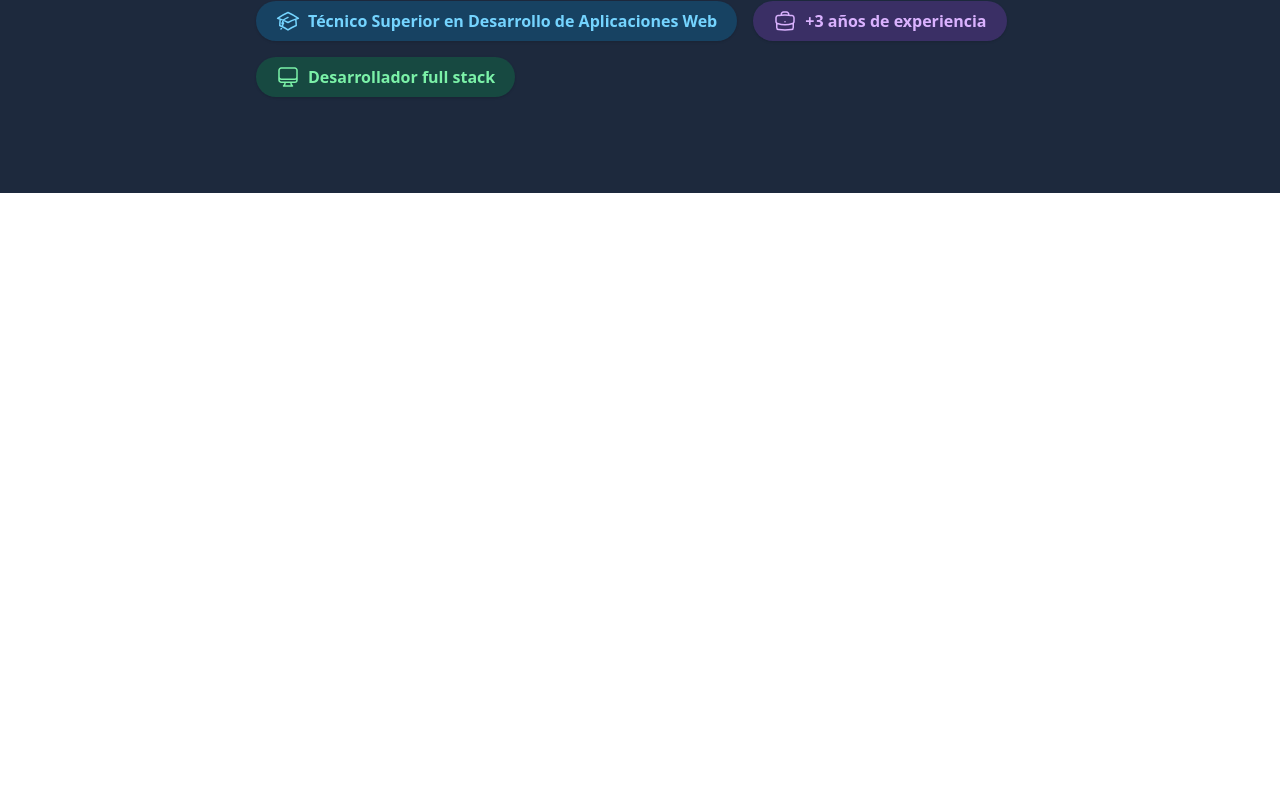
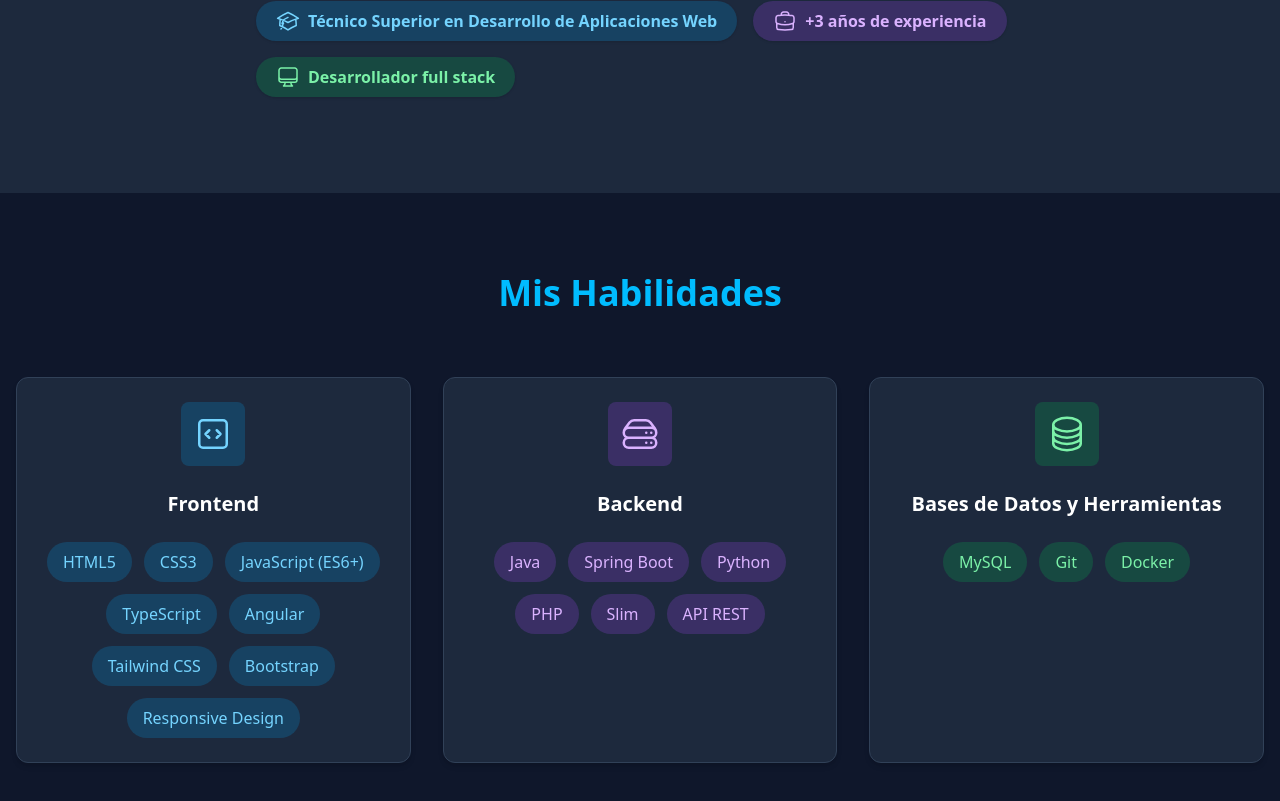
Before and after one commit to InakiSP/portfolio, an Angular app in the folder front/: page / in a window 1280 px wide. Shown: the part 1568-2369 px from the top of the page. Before the commit the page ends 1761 px from the top, so only its background shows below. Built offline with nearby package versions, Linux system fonts and the light colour scheme.

Commit message:
Apartado skills

```diff
--- a/front/src/app/app.html
+++ b/front/src/app/app.html
@@ -1,3 +1,4 @@
 <app-navbar></app-navbar>
 <app-hero></app-hero>
 <app-about-me></app-about-me>
+<app-skills></app-skills>
--- a/front/src/app/app.ts
+++ b/front/src/app/app.ts
@@ -2,10 +2,11 @@ import { Component } from '@angular/core';
 import { Navbar } from "./components/navbar/navbar";
 import { Hero } from "./components/hero/hero";
 import { AboutMe } from "./components/about-me/about-me";
+import { Skills } from "./components/skills/skills";
 
 @Component({
   selector: 'app-root',
-  imports: [Navbar, Hero, AboutMe],
+  imports: [Navbar, Hero, AboutMe, Skills],
   templateUrl: './app.html',
   styleUrl: './app.css'
 })
--- /dev/null
+++ b/front/src/app/components/skills/skills.html
@@ -0,0 +1,62 @@
+<section id="habilidades" class="py-20 bg-slate-900">
+  <div class="container mx-auto px-4">
+    <h2 class="text-3xl md:text-4xl font-bold text-center text-sky-400 mb-16">
+      Mis Habilidades
+    </h2>
+
+    <div class="grid grid-cols-1 md:grid-cols-3 gap-8 items-stretch">
+      <!-- Frontend -->
+      <div class="rounded-xl p-6 bg-slate-800 border border-slate-700 shadow-md h-full">
+        <div class="w-16 h-16 bg-sky-500/20 rounded-lg flex items-center justify-center mb-6 mx-auto">
+          <svg xmlns="http://www.w3.org/2000/svg" fill="none" viewBox="0 0 24 24" stroke-width="1.5" stroke="currentColor" class="w-10 h-10 text-sky-300 transition-transform duration-300 hover:scale-110">
+            <path stroke-linecap="round" stroke-linejoin="round" d="M14.25 9.75 16.5 12l-2.25 2.25m-4.5 0L7.5 12l2.25-2.25M6 20.25h12A2.25 2.25 0 0 0 20.25 18V6A2.25 2.25 0 0 0 18 3.75H6A2.25 2.25 0 0 0 3.75 6v12A2.25 2.25 0 0 0 6 20.25Z" />
+          </svg>
+        </div>
+        <h3 class="text-xl font-semibold text-white text-center mb-6">Frontend</h3>
+        <div class="flex flex-wrap gap-3 justify-center">
+          <a href="https://developer.mozilla.org/en-US/docs/Web/HTML" target="_blank" rel="noopener noreferrer" class="px-4 py-2 bg-sky-500/20 text-sky-300 rounded-full hover:bg-sky-600 hover:text-white transition">HTML5</a>
+          <a href="https://developer.mozilla.org/en-US/docs/Web/CSS" target="_blank" rel="noopener noreferrer" class="px-4 py-2 bg-sky-500/20 text-sky-300 rounded-full hover:bg-sky-600 hover:text-white transition">CSS3</a>
+          <a href="https://developer.mozilla.org/en-US/docs/Web/JavaScript" target="_blank" rel="noopener noreferrer" class="px-4 py-2 bg-sky-500/20 text-sky-300 rounded-full hover:bg-sky-600 hover:text-white transition">JavaScript (ES6+)</a>
+          <a href="https://www.typescriptlang.org/docs/" target="_blank" rel="noopener noreferrer" class="px-4 py-2 bg-sky-500/20 text-sky-300 rounded-full hover:bg-sky-600 hover:text-white transition">TypeScript</a>
+          <a href="https://angular.dev/overview" target="_blank" rel="noopener noreferrer" class="px-4 py-2 bg-sky-500/20 text-sky-300 rounded-full hover:bg-sky-600 hover:text-white transition">Angular</a>
+          <a href="https://tailwindcss.com/docs" target="_blank" rel="noopener noreferrer" class="px-4 py-2 bg-sky-500/20 text-sky-300 rounded-full hover:bg-sky-600 hover:text-white transition">Tailwind CSS</a>
+          <a href="https://getbootstrap.com/docs/" target="_blank" rel="noopener noreferrer" class="px-4 py-2 bg-sky-500/20 text-sky-300 rounded-full hover:bg-sky-600 hover:text-white transition">Bootstrap</a>
+          <a href="https://developer.mozilla.org/en-US/docs/Learn/CSS/CSS_layout/Responsive_Design" target="_blank" rel="noopener noreferrer" class="px-4 py-2 bg-sky-500/20 text-sky-300 rounded-full hover:bg-sky-600 hover:text-white transition">Responsive Design</a>
+        </div>
+      </div>
+
+      <!-- Backend -->
+      <div class="rounded-xl p-6 bg-slate-800 border border-slate-700 shadow-md h-full">
+        <div class="w-16 h-16 bg-purple-500/20 rounded-lg flex items-center justify-center mb-6 mx-auto">
+          <svg xmlns="http://www.w3.org/2000/svg" fill="none" viewBox="0 0 24 24" stroke-width="1.5" stroke="currentColor" class="w-10 h-10 text-purple-300 transition-transform duration-300 hover:scale-110">
+            <path stroke-linecap="round" stroke-linejoin="round" d="M5.25 14.25h13.5m-13.5 0a3 3 0 0 1-3-3m3 3a3 3 0 1 0 0 6h13.5a3 3 0 1 0 0-6m-16.5-3a3 3 0 0 1 3-3h13.5a3 3 0 0 1 3 3m-19.5 0a4.5 4.5 0 0 1 .9-2.7L5.737 5.1a3.375 3.375 0 0 1 2.7-1.35h7.126c1.062 0 2.062.5 2.7 1.35l2.587 3.45a4.5 4.5 0 0 1 .9 2.7m0 0a3 3 0 0 1-3 3m0 3h.008v.008h-.008v-.008Zm0-6h.008v.008h-.008v-.008Zm-3 6h.008v.008h-.008v-.008Zm0-6h.008v.008h-.008v-.008Z" />
+          </svg>
+        </div>
+        <h3 class="text-xl font-semibold text-white text-center mb-6">Backend</h3>
+        <div class="flex flex-wrap gap-3 justify-center">
+          <a href="https://www.java.com/en/" target="_blank" rel="noopener noreferrer" class="px-4 py-2 bg-purple-500/20 text-purple-300 rounded-full hover:bg-purple-600 hover:text-white transition">Java</a>
+          <a href="https://spring.io/projects/spring-boot" target="_blank" rel="noopener noreferrer" class="px-4 py-2 bg-purple-500/20 text-purple-300 rounded-full hover:bg-purple-600 hover:text-white transition">Spring Boot</a>
+          <a href="https://www.python.org/doc/" target="_blank" rel="noopener noreferrer" class="px-4 py-2 bg-purple-500/20 text-purple-300 rounded-full hover:bg-purple-600 hover:text-white transition">Python</a>
+          <a href="https://www.php.net/docs.php" target="_blank" rel="noopener noreferrer" class="px-4 py-2 bg-purple-500/20 text-purple-300 rounded-full hover:bg-purple-600 hover:text-white transition">PHP</a>
+          <a href="https://www.slimframework.com/docs/v4/" target="_blank" rel="noopener noreferrer" class="px-4 py-2 bg-purple-500/20 text-purple-300 rounded-full hover:bg-purple-600 hover:text-white transition">Slim</a>
+          <a href="https://restfulapi.net/" target="_blank" rel="noopener noreferrer" class="px-4 py-2 bg-purple-500/20 text-purple-300 rounded-full hover:bg-purple-600 hover:text-white transition">API REST</a>
+        </div>
+      </div>
+
+      <!-- Otros -->
+      <div class="rounded-xl p-6 bg-slate-800 border border-slate-700 shadow-md h-full">
+        <div class="w-16 h-16 bg-green-500/20 rounded-lg flex items-center justify-center mb-6 mx-auto">
+          <svg xmlns="http://www.w3.org/2000/svg" fill="none" viewBox="0 0 24 24" stroke-width="1.5" stroke="currentColor" class="w-10 h-10 text-green-300 transition-transform duration-300 hover:scale-110">
+            <path stroke-linecap="round" stroke-linejoin="round" d="M20.25 6.375c0 2.278-3.694 4.125-8.25 4.125S3.75 8.653 3.75 6.375m16.5 0c0-2.278-3.694-4.125-8.25-4.125S3.75 4.097 3.75 6.375m16.5 0v11.25c0 2.278-3.694 4.125-8.25 4.125s-8.25-1.847-8.25-4.125V6.375m16.5 0v3.75m-16.5-3.75v3.75m16.5 0v3.75C20.25 16.153 16.556 18 12 18s-8.25-1.847-8.25-4.125v-3.75m16.5 0c0 2.278-3.694 4.125-8.25 4.125s-8.25-1.847-8.25-4.125" />
+          </svg>
+        </div>
+        <h3 class="text-xl font-semibold text-white text-center mb-6">Bases de Datos y Herramientas</h3>
+        <div class="flex flex-wrap gap-3 justify-center">
+          <a href="https://www.mysql.com/" target="_blank" rel="noopener noreferrer" class="px-4 py-2 bg-green-500/20 text-green-300 rounded-full hover:bg-green-600 hover:text-white transition">MySQL</a>
+          <a href="https://git-scm.com/doc" target="_blank" rel="noopener noreferrer" class="px-4 py-2 bg-green-500/20 text-green-300 rounded-full hover:bg-green-600 hover:text-white transition">Git</a>
+          <a href="https://docs.docker.com/" target="_blank" rel="noopener noreferrer" class="px-4 py-2 bg-green-500/20 text-green-300 rounded-full hover:bg-green-600 hover:text-white transition">Docker</a>
+        </div>
+      </div>
+    </div>
+  </div>
+</section>
```
Also changed, not shown: front/src/app/components/skills/skills.ts (added, +11 -0 lines), front/src/app/components/skills/skills.css (added), 1 other file (tests, documents, lock files or other folders).
